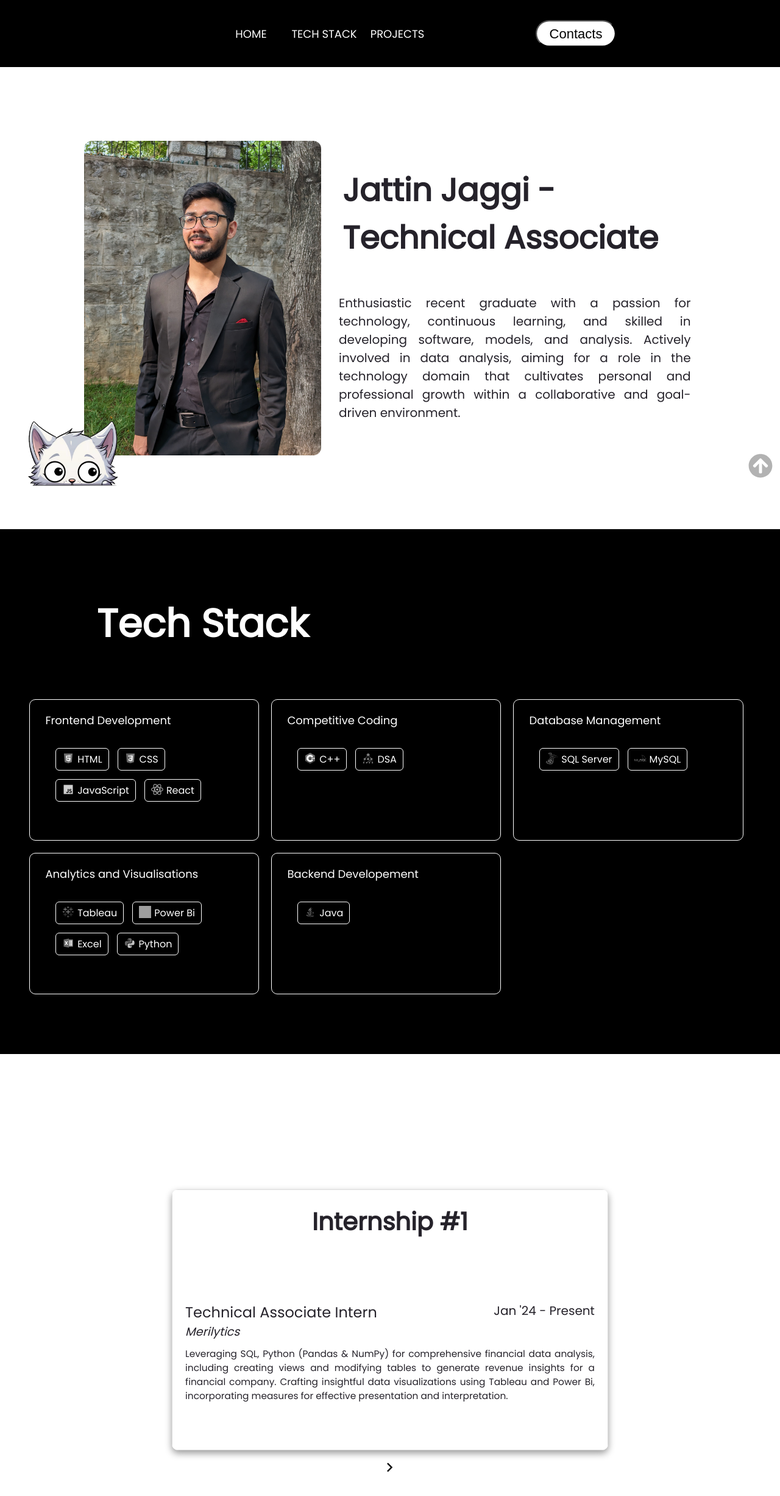
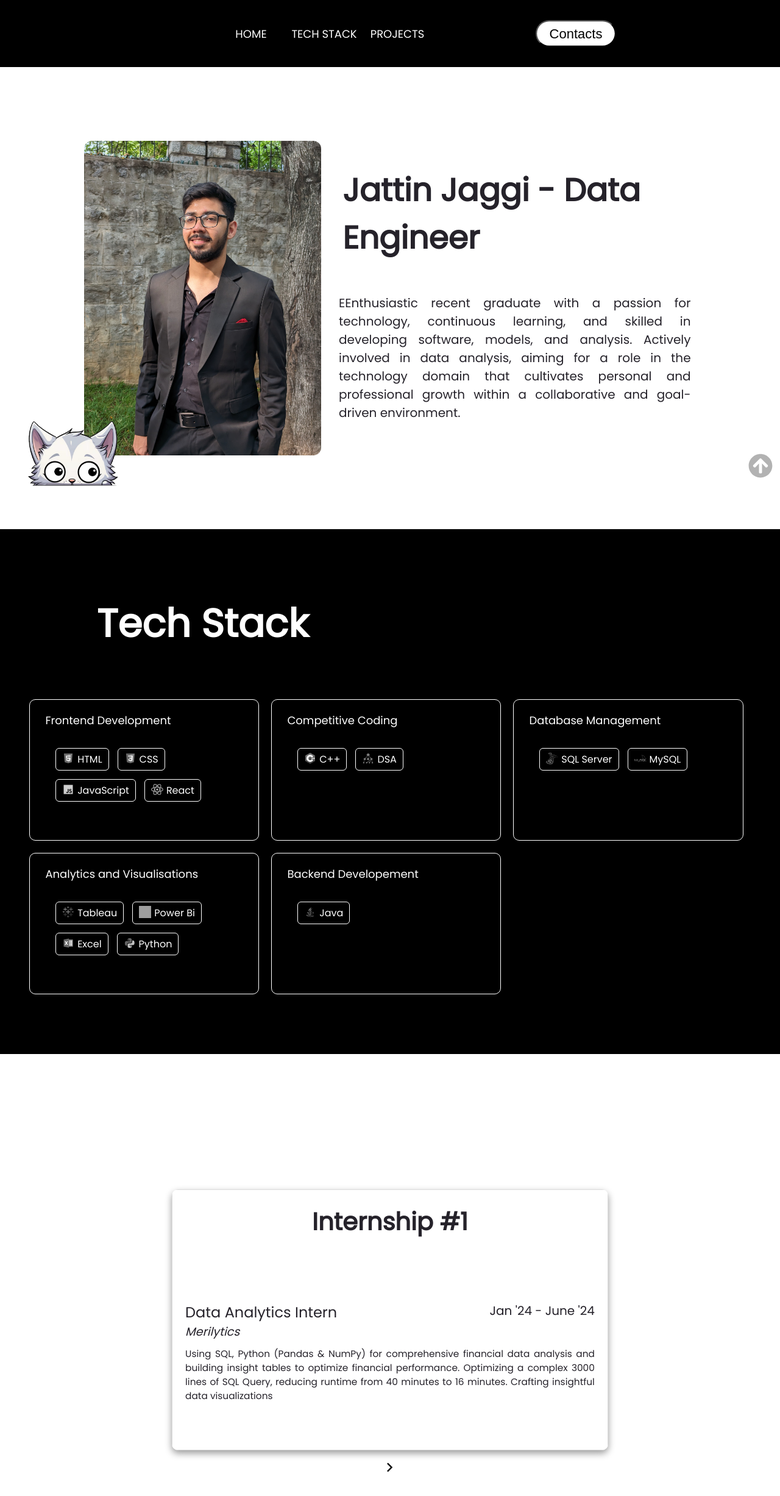
Before and after one commit to J4tt1n/portfolio, a React (Create React App) app: page / in a window 1280 px wide. Shown: the top 2454 px of the page at 61% size. Built offline with nearby package versions, Linux system fonts and the light colour scheme; grey boxes are pictures that could not be loaded.

Commit message:
commit 1.2

```diff
--- a/src/Components/Cat.js
+++ b/src/Components/Cat.js
@@ -5,7 +5,7 @@ import eye from '../logos/eye-pic.png';
 function Cat({ rotateAngle }) {
     return (
         <div className='cat-container'>
-            <img src={cat} alt='cat-image' className='cat-pic'></img>
+            <img src={cat} alt='cat' className='cat-pic'></img>
             <img id='rotatingeye' src={eye} alt='left-eye' className='left-eye' style={{ transform: `rotate(${rotateAngle}deg)` }} ></img>
             <img id='rotatingeye' src={eye} alt='right-eye' className='right-eye' style={{ transform: `rotate(${rotateAngle}deg)` }} ></img>
         </div>
--- a/src/Components/Me.js
+++ b/src/Components/Me.js
@@ -1,6 +1,5 @@
 // Me.js
 import React from 'react';
-import { Link } from 'react-scroll';
 import profilephoto from '../logos/profilephoto.jpg';
 import '../App.css';
 
@@ -12,10 +11,10 @@ function Me() {
           <img src={profilephoto} className='photo' alt='Profile' />
         </div>
         <div className='name'>
-          <h1>Jattin Jaggi - Technical Associate </h1>
+          <h1>Jattin Jaggi - Data Engineer </h1>
         </div>
         <div className='text'>
-        Enthusiastic recent graduate with a passion for technology, continuous learning, and skilled in developing software, models, and analysis.
+        EEnthusiastic recent graduate with a passion for technology, continuous learning, and skilled in developing software, models, and analysis.
         Actively involved in data analysis, aiming for a role in the technology domain that cultivates personal and professional growth within a collaborative and goal-driven environment.
         </div>
       </div>
--- a/src/Components/Slider.js
+++ b/src/Components/Slider.js
@@ -7,10 +7,10 @@ const Slider = () => {
   const items = [
     {
       title: 'Internship #1',
-      header: 'Technical Associate Intern',
-      duration: 'Jan \'24 - Present',
+      header: 'Data Analytics Intern',
+      duration: 'Jan \'24 - June \'24',
       place: 'Merilytics',
-      desc: 'Leveraging SQL, Python (Pandas & NumPy) for comprehensive financial data analysis, including creating views and modifying tables to generate revenue insights for a financial company. Crafting insightful data visualizations using Tableau and Power Bi, incorporating measures for effective presentation and interpretation.',
+      desc: 'Using SQL, Python (Pandas & NumPy) for comprehensive financial data analysis and building insight tables to optimize financial performance. Optimizing a complex 3000 lines of SQL Query, reducing runtime from 40 minutes to 16 minutes. Crafting insightful data visualizations',
     },
     {
       title: 'Publication',
--- a/src/Components/TechStack.js
+++ b/src/Components/TechStack.js
@@ -1,4 +1,4 @@
-import React, { useState } from 'react'
+import React from 'react'
 import html from '../logos/html.svg'
 import css from '../logos/css.svg'
 import js from '../logos/js.svg'
@@ -14,7 +14,6 @@ import python from '../logos/python.svg'
 import java from '../logos/java.svg'
 
 function TechStack() {
-
 
     return (
         <div className='main-container-2' id='techstack'>
```
